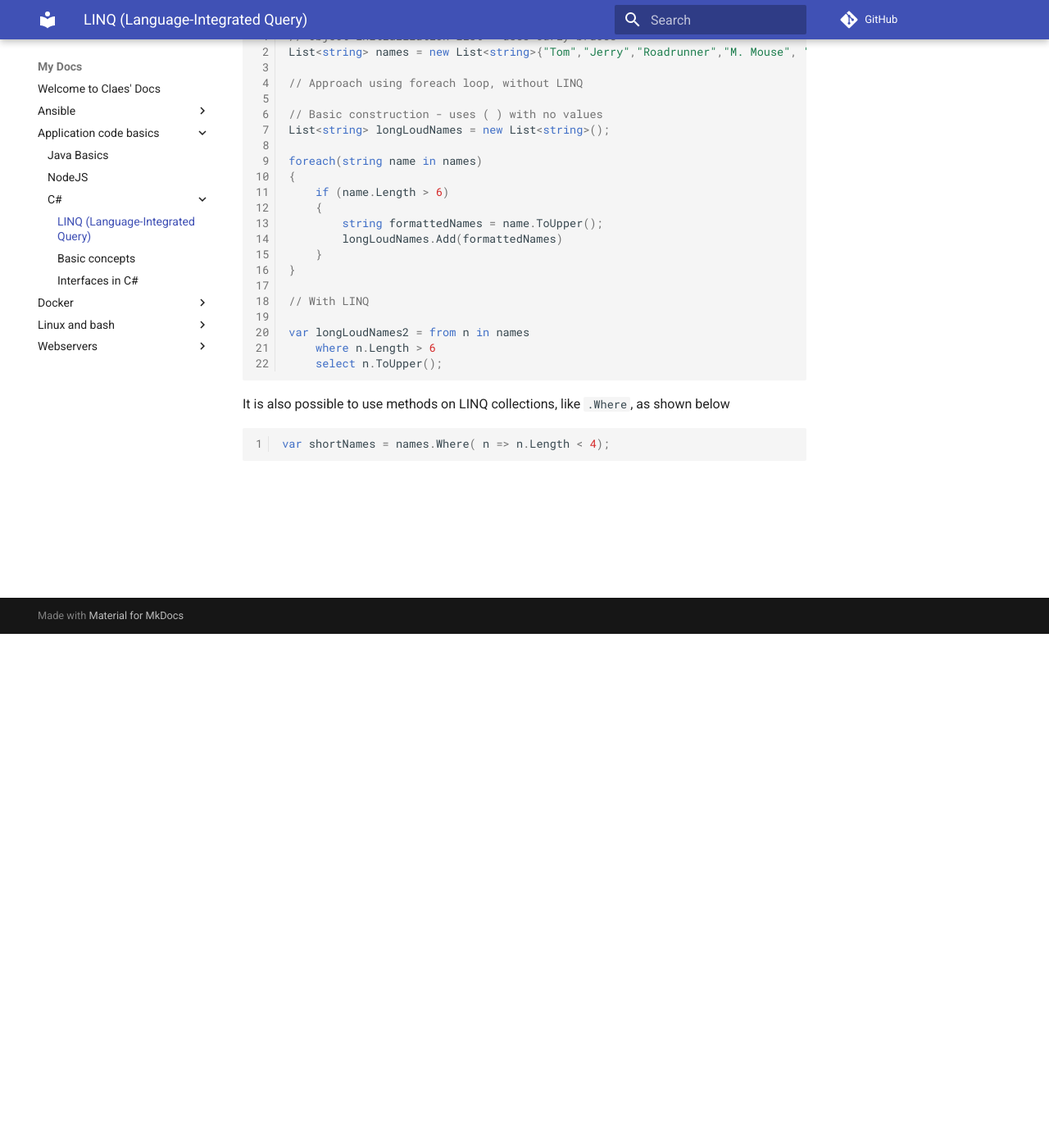
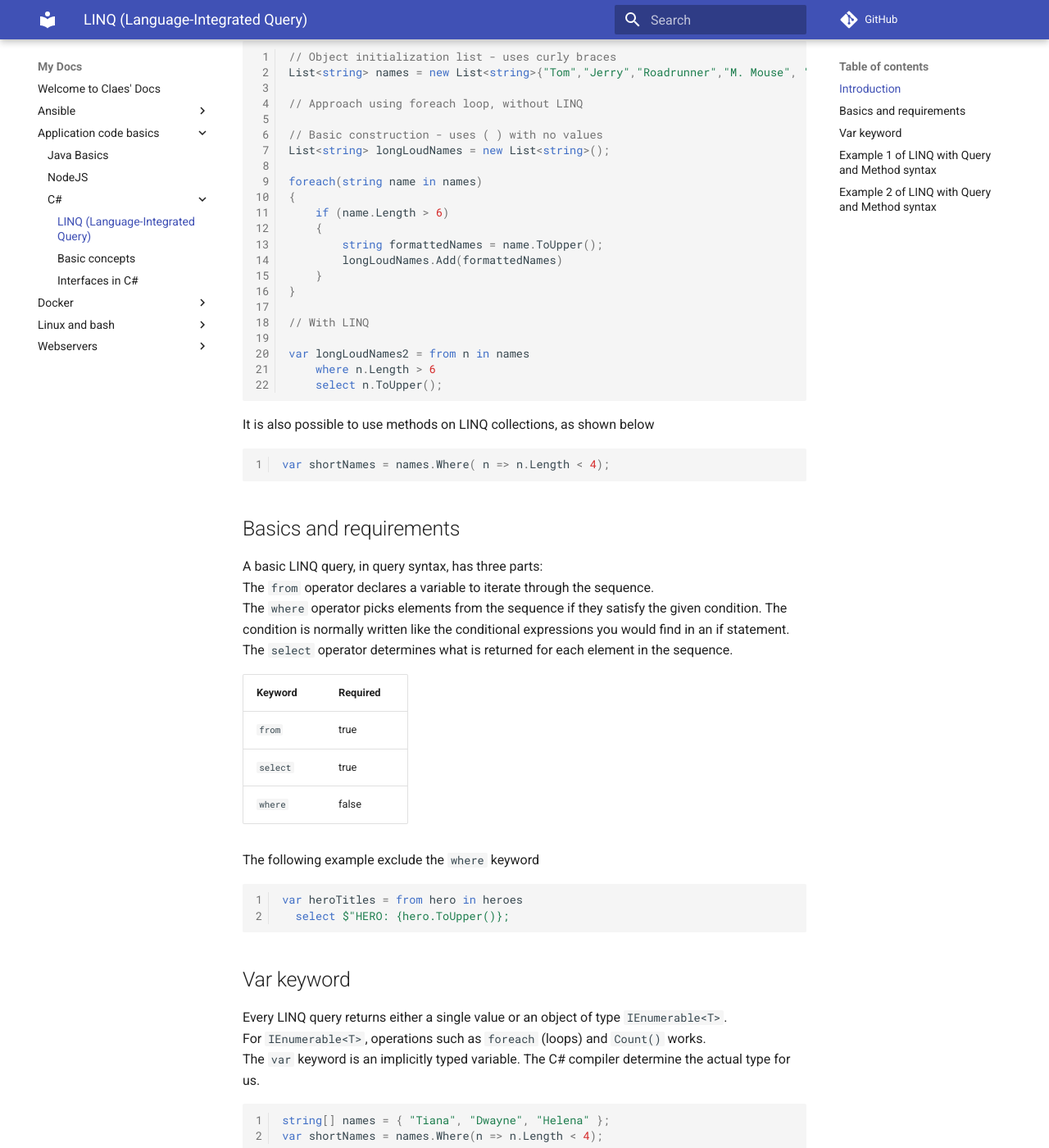
Before and after one commit to rytligc/dev-docs, an MkDocs documentation site: the page built from docs/application-code-basics/c#/LINQ.md, in a window 1280 px wide and 1400 px high, scrolled down 627 px. Shown: the whole window at 82% size. Built offline with MkDocs 1.6.1 and Material for MkDocs 9.7.7, drawn with Linux system fonts in a browser that asks for light colours; comment, search, counter and statistics services are not loaded; some of the changed text lies outside the part shown.

Commit message:
updated LINQ

````diff
--- a/docs/application-code-basics/c#/LINQ.md
+++ b/docs/application-code-basics/c#/LINQ.md
@@ -1,4 +1,6 @@
 # LINQ (Language-Integrated Query)
+
+## Introduction
 
 Instead of looping through a long array to find specific attributes, we can use LINQ.
 
@@ -44,8 +46,119 @@ var longLoudNames2 = from n in names
     select n.ToUpper();
 ```
 
-It is also possible to use methods on LINQ collections, like `.Where`, as shown below
+It is also possible to use methods on LINQ collections, as shown below
 
 ```c#
 var shortNames = names.Where( n => n.Length < 4);
 ```
+
+## Basics and requirements
+
+A basic LINQ query, in query syntax, has three parts:
+The `from` operator declares a variable to iterate through the sequence.
+The `where` operator picks elements from the sequence if they satisfy the given condition. The condition is normally written like the conditional expressions you would find in an if statement.
+The `select` operator determines what is returned for each element in the sequence.
+
+|Keyword |Required
+|--      |--
+|`from`  |true
+|`select`|true
+|`where` |false
+
+The following example exclude the `where` keyword
+
+```c#
+var heroTitles = from hero in heroes
+  select $"HERO: {hero.ToUpper()};
+```
+
+## Var keyword
+
+Every LINQ query returns either a single value or an object of type `IEnumerable<T>`.
+For `IEnumerable<T>`, operations such as `foreach` (loops) and `Count()` works.
+The `var` keyword is an implicitly typed variable. The C# compiler determine the actual type for us.
+
+```c#
+string[] names = { "Tiana", "Dwayne", "Helena" };
+var shortNames = names.Where(n => n.Length < 4);
+```
+
+In this case shortNames is actually of type `IEnumerable<string>`, but we don’t need to worry ourselves about that as long as we have `var`.
+
+## Example 1 of LINQ with Query and Method syntax
+
+```c#
+using System;
+using System.Collections.Generic;
+using System.Linq;
+
+namespace LearnLinq
+{
+  class Program
+  {
+    static void Main()
+    {
+      List<string> heroes = new List<string> { "D. Va", "Lucio", "Mercy", "Soldier 76", "Pharah", "Reinhardt" };
+
+      // LINQ query syntax
+      var shortHeroes = from h in heroes
+          where h.Length < 8
+          select h;
+
+      foreach (var h in shortHeroes)
+      {
+        // outputs: D. Va, Lucio, Mercy, Pharah
+        Console.WriteLine(h);
+      }
+
+      // LINQ method syntax
+      var longHeroes = heroes.Where(n => n.Length > 8);
+
+      // outputs 2
+      Console.WriteLine(longHeroes.Count());
+    }
+  }
+}
+```
+
+## Example 2 of LINQ with Query and Method syntax
+
+```c#
+using System;
+using System.Collections.Generic;
+using System.Linq;
+
+namespace LearnLinq
+{
+  class Program
+  {
+    static void Main()
+    {
+      string[] heroes = { "D. Va", "Lucio", "Mercy", "Soldier 76", "Pharah", "Reinhardt" };
+
+      // Query syntax
+      var queryResult = from x in heroes
+                        where x.Contains("a")
+                        select $"{x} contains an 'a'";
+
+      // Method chain syntax
+      var methodResult = heroes
+        .Where(x => x.Contains("a"))
+        .Select(x => $"{x} contains an 'a'");
+
+      // Printing...
+      Console.WriteLine("queryResult:");
+      foreach (string s in queryResult)
+      {
+        Console.WriteLine(s);
+      }
+
+      Console.WriteLine("\nmethodResult:");
+      foreach (string s in methodResult)
+      {
+        Console.WriteLine(s);
+      }
+    }
+  }
+}
+```
````
Also changed, not shown: other parts of docs/application-code-basics/c#/LINQ.md (+2 -2 lines).
